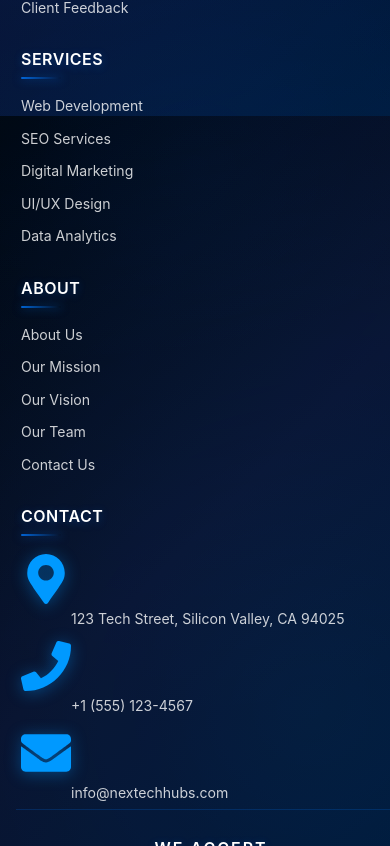
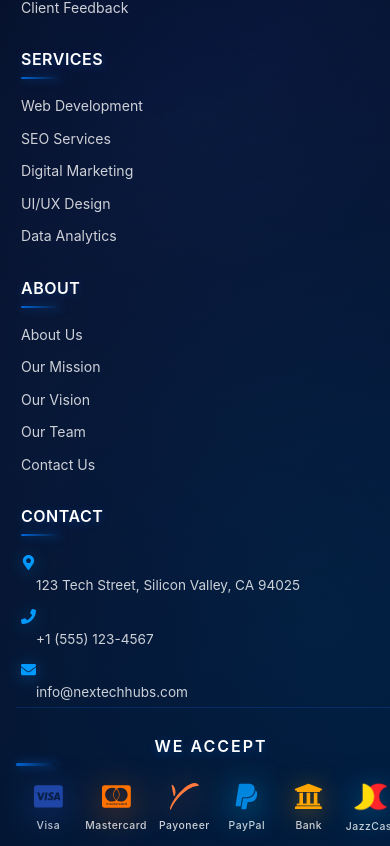
Before and after one commit to LeGeND212L/NexTechHub, a React (Create React App) app in the folder frontend/: page / in a window 390 px wide. Shown: the part 11154-12000 px from the top of the page. Built offline with nearby package versions, Linux system fonts and the light colour scheme.

Commit message:
Fixed footer mobile styles - contact icons and alignment improvements

```diff
--- a/frontend/src/components/Footer.css
+++ b/frontend/src/components/Footer.css
@@ -3,9 +3,9 @@
   padding: 30px 0 0;
   margin-top: 0;
   position: relative;
-  overflow: hidden;
+  overflow: visible;
   background: linear-gradient(135deg, #000000 0%, #0a0e27 50%, #001633 100%);
-  background-attachment: fixed;
+  z-index: 1;
 }
 
 /* Animated gradient overlay */
@@ -16,6 +16,7 @@
   left: 0;
   right: 0;
   bottom: 0;
+  overflow: hidden;
   background-image:
     radial-gradient(
       circle at 20% 20%,
@@ -249,16 +250,23 @@
 
 .contact-icon {
   color: #0099ff;
-  font-size: 0.7rem;
+  font-size: 18px !important;
   flex-shrink: 0;
-  margin-top: 2px;
-  width: 14px;
-  height: 14px;
+  margin-top: 3px;
+  width: 18px !important;
+  height: 18px !important;
+  min-width: 18px;
+  max-width: 18px;
   display: inline-flex;
   align-items: center;
   justify-content: center;
   filter: drop-shadow(0 2px 8px rgba(0, 150, 255, 0.4));
   transition: all 0.3s ease;
+}
+
+.contact-icon svg {
+  width: 18px !important;
+  height: 18px !important;
 }
 
 .contact-section ul li:hover .contact-icon {
@@ -986,16 +994,34 @@
     justify-content: flex-start;
   }
 
+  .contact-icon {
+    font-size: 16px !important;
+    width: 16px !important;
+    height: 16px !important;
+    min-width: 16px !important;
+    max-width: 16px !important;
+  }
+
+  .contact-icon svg {
+    width: 16px !important;
+    height: 16px !important;
+  }
+
   .footer-section ul li {
     justify-content: flex-start;
   }
 
   .payment-methods {
     justify-content: center;
+    flex-wrap: wrap;
   }
 
   .payment-icon {
     font-size: 2rem;
+  }
+
+  .jazzcash-logo {
+    height: 36px;
   }
 
   .payment-title {
@@ -1077,6 +1103,12 @@
 
   .payment-methods {
     gap: 12px;
+    flex-wrap: wrap;
+    justify-content: center;
+  }
+
+  .payment-item {
+    min-width: 50px;
   }
 
   .payment-icon {
@@ -1084,7 +1116,29 @@
   }
 
   .payment-label {
-    font-size: 0.7rem;
+    font-size: 0.65rem;
+  }
+
+  .jazzcash-logo {
+    height: 30px;
+    width: auto;
+  }
+
+  .contact-icon {
+    font-size: 15px !important;
+    width: 15px !important;
+    height: 15px !important;
+    min-width: 15px !important;
+    max-width: 15px !important;
+  }
+
+  .contact-icon svg {
+    width: 15px !important;
+    height: 15px !important;
+  }
+
+  .contact-link {
+    font-size: 0.85rem;
   }
 
   .copyright p {
```
